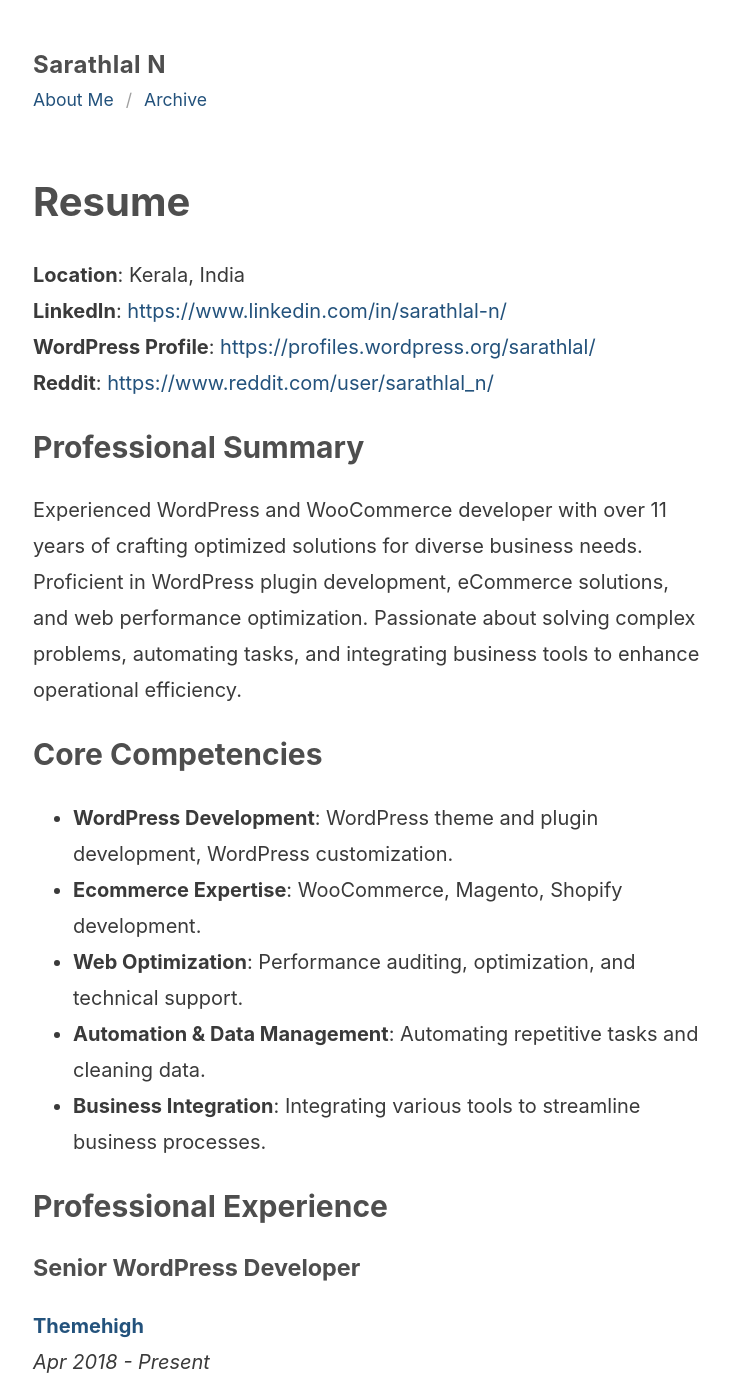
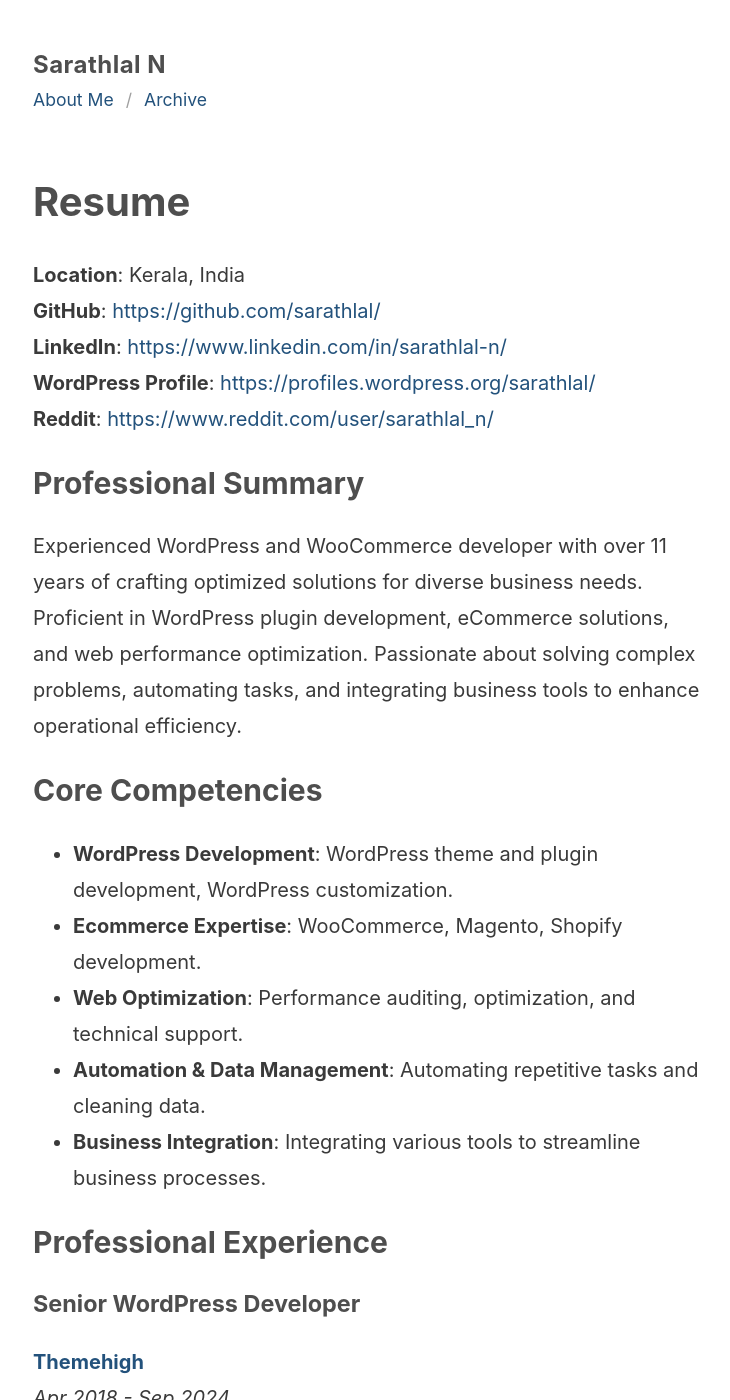
Before and after one commit to sarathlal/sarathlal.github.io, a Jekyll site: the page built from resume.md, in a window 1280 px wide and 1400 px high. Shown: the whole window, without its empty margins (271-1001 px from the left). Built offline with Jekyll 4.4.1, drawn with Linux system fonts in a browser that asks for light colours.

Commit message:
resume updated

```diff
--- a/resume.md
+++ b/resume.md
@@ -5,6 +5,7 @@ permalink: /resume/
 ---
 
 **Location**: Kerala, India
+**GitHub**: [https://github.com/sarathlal/](https://github.com/sarathlal/){:target="_blank" rel="noopener"}
 **LinkedIn**: [https://www.linkedin.com/in/sarathlal-n/](https://www.linkedin.com/in/sarathlal-n/){:target="_blank" rel="noopener"}
 **WordPress Profile**: [https://profiles.wordpress.org/sarathlal/](https://profiles.wordpress.org/sarathlal/){:target="_blank" rel="noopener"}
 **Reddit**: [https://www.reddit.com/user/sarathlal_n/](https://www.reddit.com/user/sarathlal_n/){:target="_blank" rel="noopener"}
@@ -25,7 +26,7 @@ Experienced WordPress and WooCommerce developer with over 11 years of crafting o
 
 ### Senior WordPress Developer
 **[Themehigh](https://www.themehigh.com/){:target="_blank" rel="noopener"}**
-_Apr 2018 - Present_
+_Apr 2018 - Sep 2024_
 
 - Developed a License Manager plugin for Themehigh to replace WooCommerce License Manager, which was used until Themehigh.com migrated to EDD.
 - Worked on the development of the [WooCommerce Checkout Field Editor](https://wordpress.org/plugins/woo-checkout-field-editor-pro/){:target="_blank" rel="noopener"} (free and premium versions). Actively involved in decision-making to increase activations and reviews for the Checkout Field Editor with the team.
```
